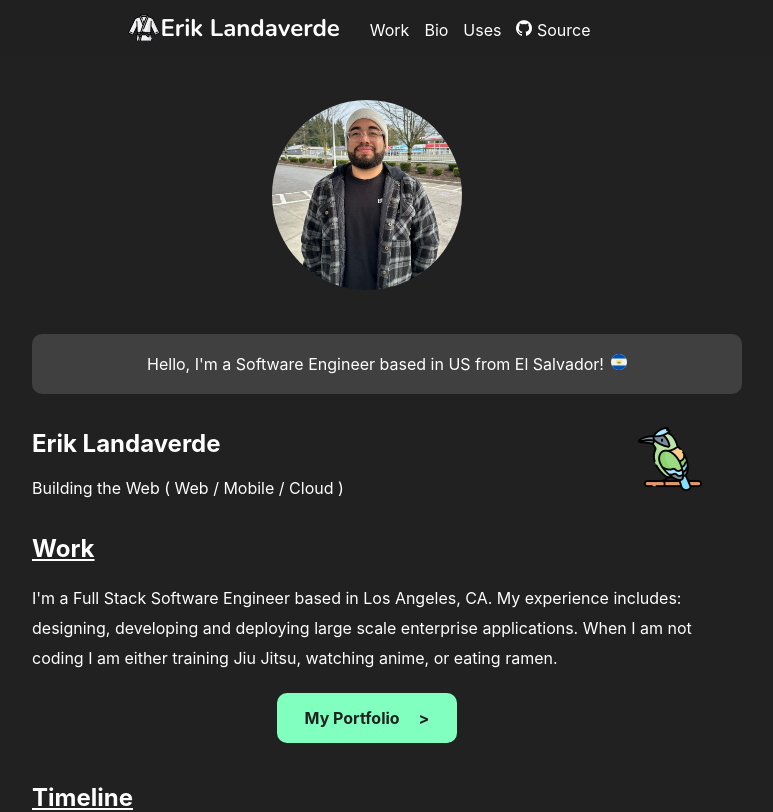
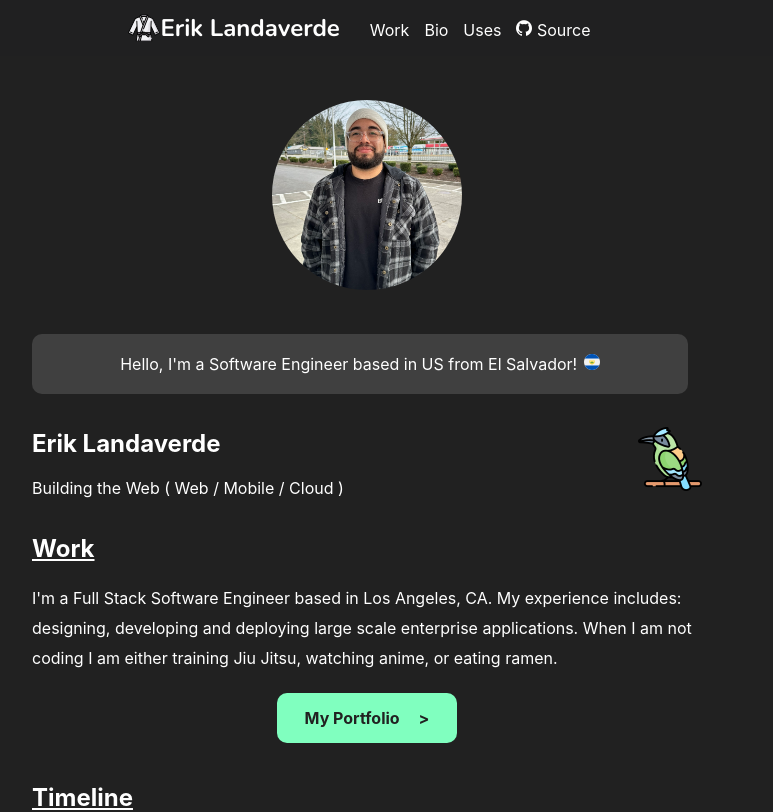
Before and after one commit to landaverde15/portfolio_site, a React (Create React App) app: page / in a window 1280 px wide. Shown: the top 812 px of the page, without its empty margins (273-1046 px from the left). Built offline with nearby package versions, Linux system fonts and the light colour scheme.

Commit message:
fix spacing in landing page

```diff
--- a/src/App.css
+++ b/src/App.css
@@ -90,7 +90,8 @@
 }
 .landingDesc {
   background-color: #404040;
-  width: 100%;
+  width: 92%;
+  max-width: 100%;
   padding: 20px;
   border-radius: 10px;
   text-align: center;
@@ -103,6 +104,9 @@
   display: flex;
   flex-direction: row;
   justify-content: space-between;
+}
+.nameDescDiv1 {
+  padding-right: 10px;
 }
 .toroLogo {
   margin-top: 18px;
--- a/src/Pages/Landing.tsx
+++ b/src/Pages/Landing.tsx
@@ -38,7 +38,7 @@ function Landing() {
                     </div>
                 </div>
                 <div className="flexItem landingFlexItem2">
-                    <div>
+                    <div className="nameDescDiv1">
                         <h2>Erik Landaverde</h2>
                         <p>Building the Web ( Web / Mobile / Cloud )</p>
                     </div>
```
